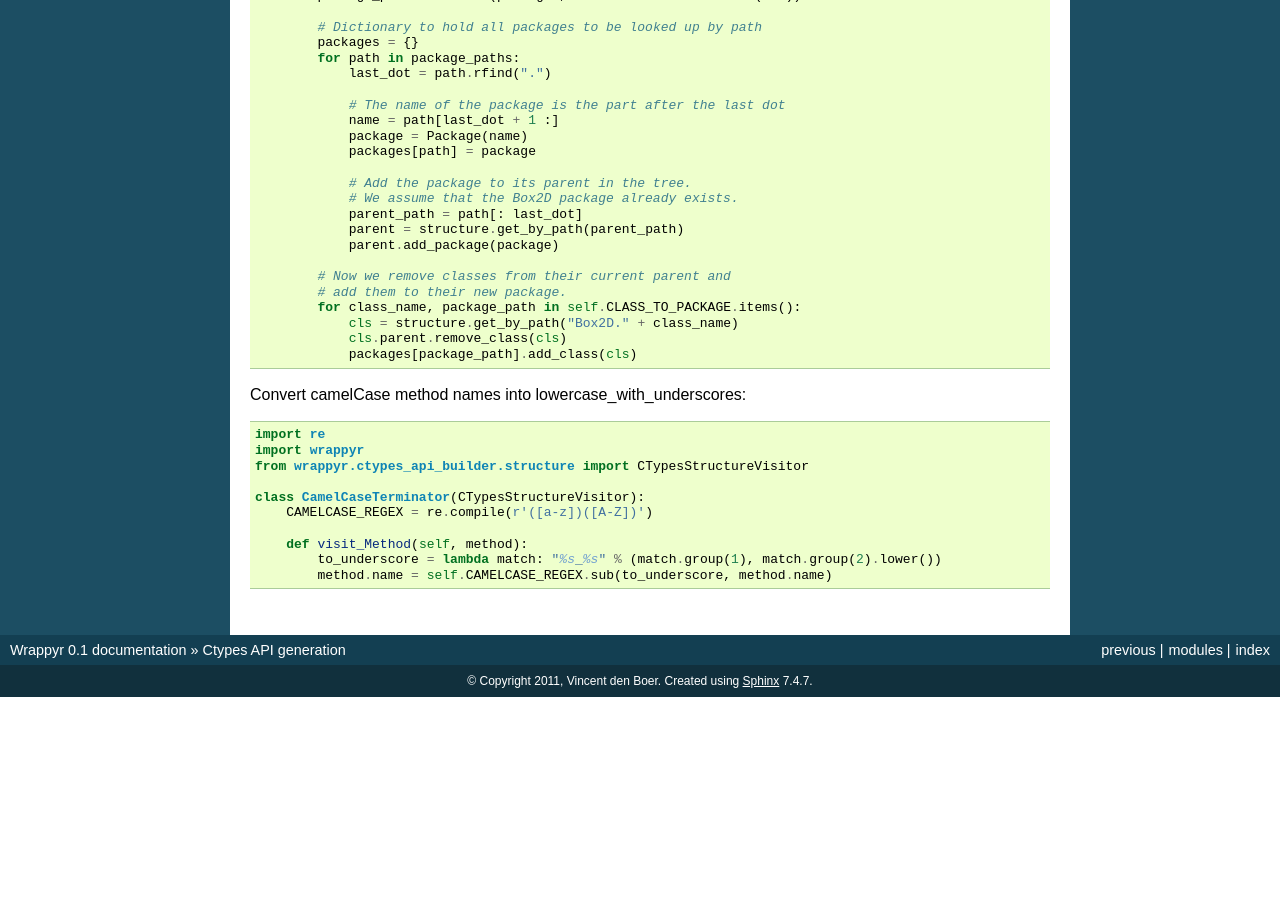
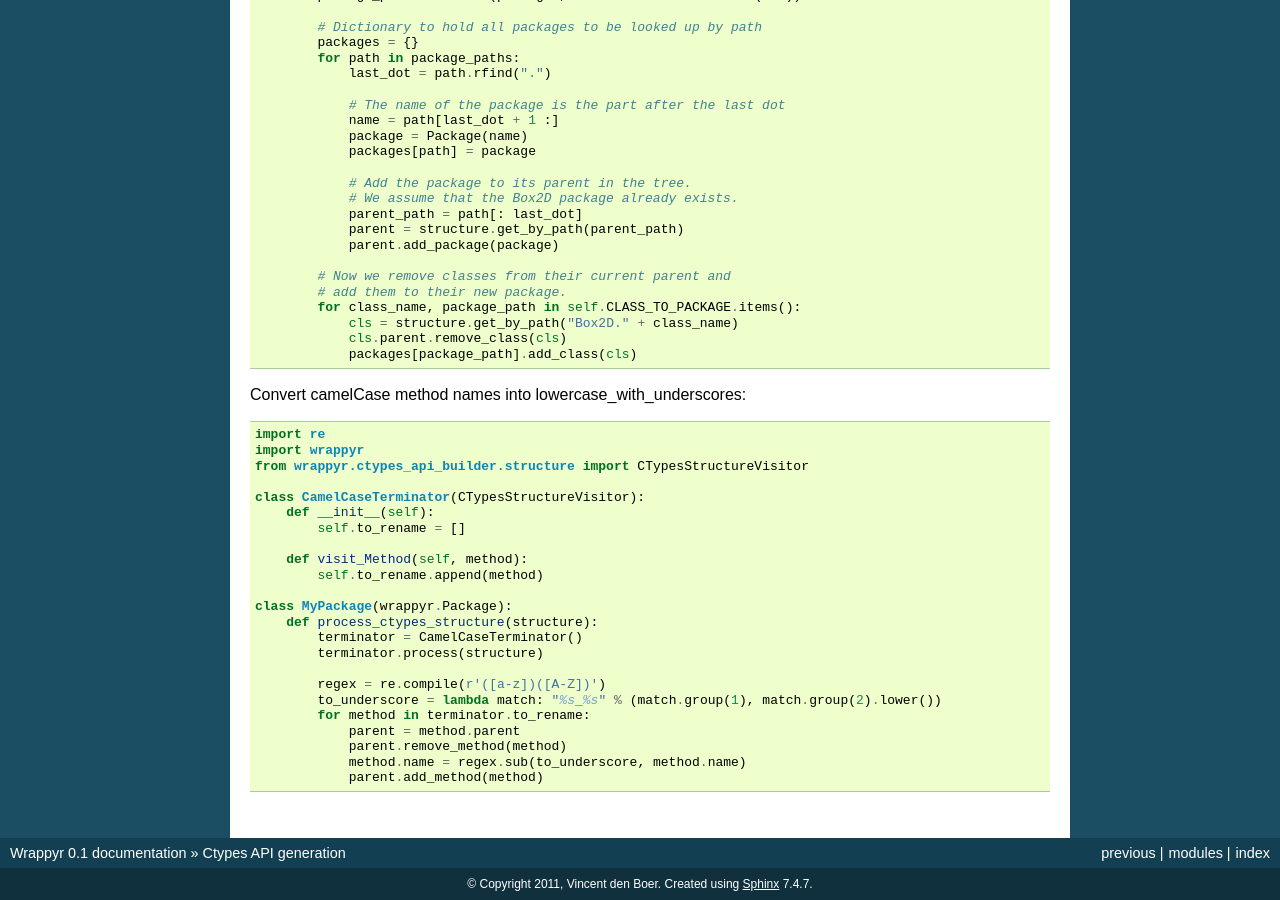
Before and after one commit to ShishKabab/Wrappyr, a Sphinx documentation site: the page built from docs/ctypes_api_generation.rst, in a window 1280 px wide and 900 px high, scrolled down 7173 px. Built offline with Sphinx 7.4.7, drawn with Linux system fonts in a browser that asks for light colours; pages that are not in the unit, such as notebooks, are missing from menus; before the commit the page ends 7870 px from its top, so only the background shows below that.

Commit message:
Fixed documentation example

```diff
--- a/docs/ctypes_api_generation.rst
+++ b/docs/ctypes_api_generation.rst
@@ -471,8 +471,21 @@ Convert camelCase method names into lowercase_with_underscores:
         from wrappyr.ctypes_api_builder.structure import CTypesStructureVisitor
 
         class CamelCaseTerminator(CTypesStructureVisitor):
-            CAMELCASE_REGEX = re.compile(r'([a-z])([A-Z])')
+            def __init__(self):
+                self.to_rename = []
 
             def visit_Method(self, method):
+                self.to_rename.append(method)
+
+        class MyPackage(wrappyr.Package):
+            def process_ctypes_structure(structure):
+                terminator = CamelCaseTerminator()
+                terminator.process(structure)
+
+                regex = re.compile(r'([a-z])([A-Z])')
                 to_underscore = lambda match: "%s_%s" % (match.group(1), match.group(2).lower())
-                method.name = self.CAMELCASE_REGEX.sub(to_underscore, method.name)
+                for method in terminator.to_rename:
+                    parent = method.parent
+                    parent.remove_method(method)
+                    method.name = regex.sub(to_underscore, method.name)
+                    parent.add_method(method)
```
